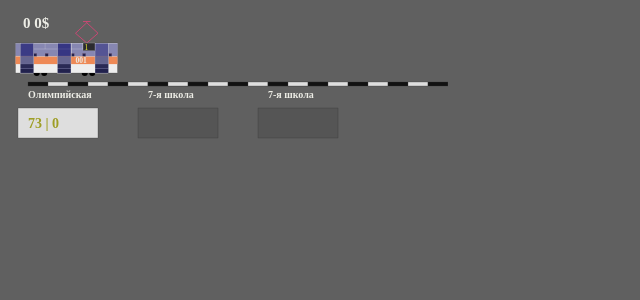
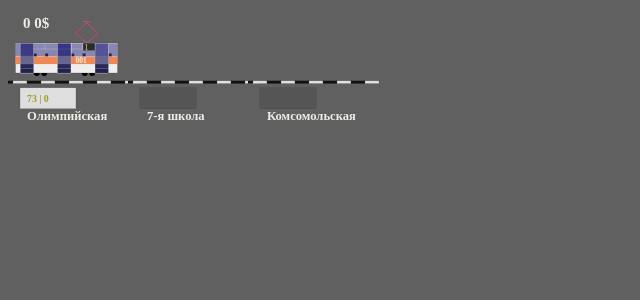
Before and after one commit to IvanShavliuga/iv2tram, a Vue app: page / in a window 1280 px wide. Shown: the top 300 px of the page, without its empty margins (0-640 px from the left). Built offline with nearby package versions, Linux system fonts and the light colour scheme.

Commit message:
upd line, tram, way + fix bug last stop

```diff
--- a/src/components/images/stop.vue
+++ b/src/components/images/stop.vue
@@ -3,13 +3,13 @@
     xmlns="http://www.w3.org/2000/svg"
     class="tram"
     viewBox="0 0 100 50"
-    width="200"
-    height="100">
+    width="150"
+    height="70">
     <rect
       v-for="ln in 10"
       :key="ln"
       :fill="(ln % 2) ? ('#121212') : ('#dfdfdf')"
-      :x="ln*10"
+      :x="ln*10 - 20"
       y="2"
       width="10"
       height="2"
@@ -17,9 +17,9 @@
       stroke-width="0.15"/>
     <text
       x="10"
-      y="10"
+      y="30"
       fill="#EDede6"
-      font-size="5"
+      font-size="9"
       font-family="'Leckerli One', cursive"
       font-weight="bold"
     >
@@ -28,7 +28,7 @@
     <rect
       :fill="(active) ? '#dedede' : ('#555555')"
       x="5"
-      y="15"
+      y="7"
       width="40"
       height="15"
       stroke="#343434"
@@ -36,7 +36,7 @@
     <text
       v-if="active"
       x="10"
-      y="25"
+      y="17"
       fill="#9e9e25"
       font-size="7"
       font-family="'Leckerli One', cursive"
--- a/src/components/images/tram.vue
+++ b/src/components/images/tram.vue
@@ -77,7 +77,8 @@
         height="20"
         fill="#eeeeee"
         stroke="#343434"
-        stroke-width="0.15"/>
+        stroke-width="0.15"
+        @click="clmove"/>
       <rect
         x="5.15"
         y="24"
@@ -85,7 +86,8 @@
         height="5"
         fill="#ee8956"
         stroke="#ee8956"
-        stroke-width="0.15"/>
+        stroke-width="0.15"
+        @click="clmove"/>
       <g id="armcharms">
         <rect
           x="17.15"
--- a/src/components/line.vue
+++ b/src/components/line.vue
@@ -49,6 +49,7 @@ export default {
       idout: 0,
       idin: 0,
       currmoney: 0,
+      moved: true,
       line: {
         number: 1,
         position: 0,
@@ -264,7 +265,7 @@ export default {
       const p = this.line.position
       const prev = this.line.way[(!p) ? 0 : (p - 1)]
       const curr = this.line.way[(!p) ? 1 : (p)]
-      const next = this.line.way[(p < l) ? (p + 1) : l]
+      const next = this.line.way[(!p) ? (2) : ((p < l) ? (p + 1) : l)]
       return [prev, curr, next]
     },
     getmoney () {
@@ -313,9 +314,11 @@ export default {
       this.currmoney += this.getmoney
     },
     move () {
-      if (this.line.position < this.line.way.length - 1) {
+      if (this.moved && this.line.position < this.line.way.length - 1) {
         this.line.position++
         this.stop = this.line.way[this.line.position].name
+      } else {
+        this.moved = false
       }
     },
     genstopspass () {
```
Also changed, not shown: src/components/images/way.vue (added, +17 -0 lines).
